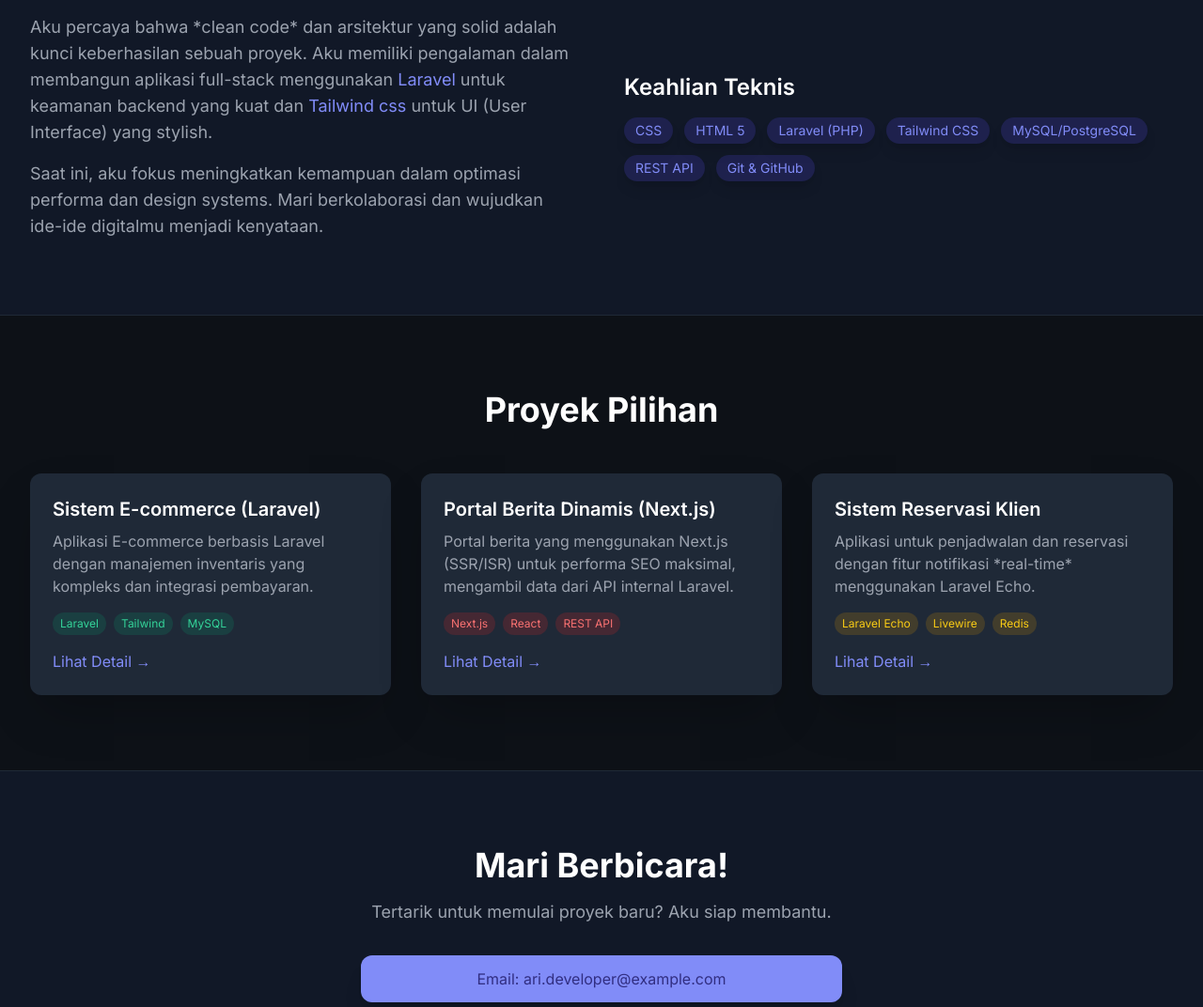
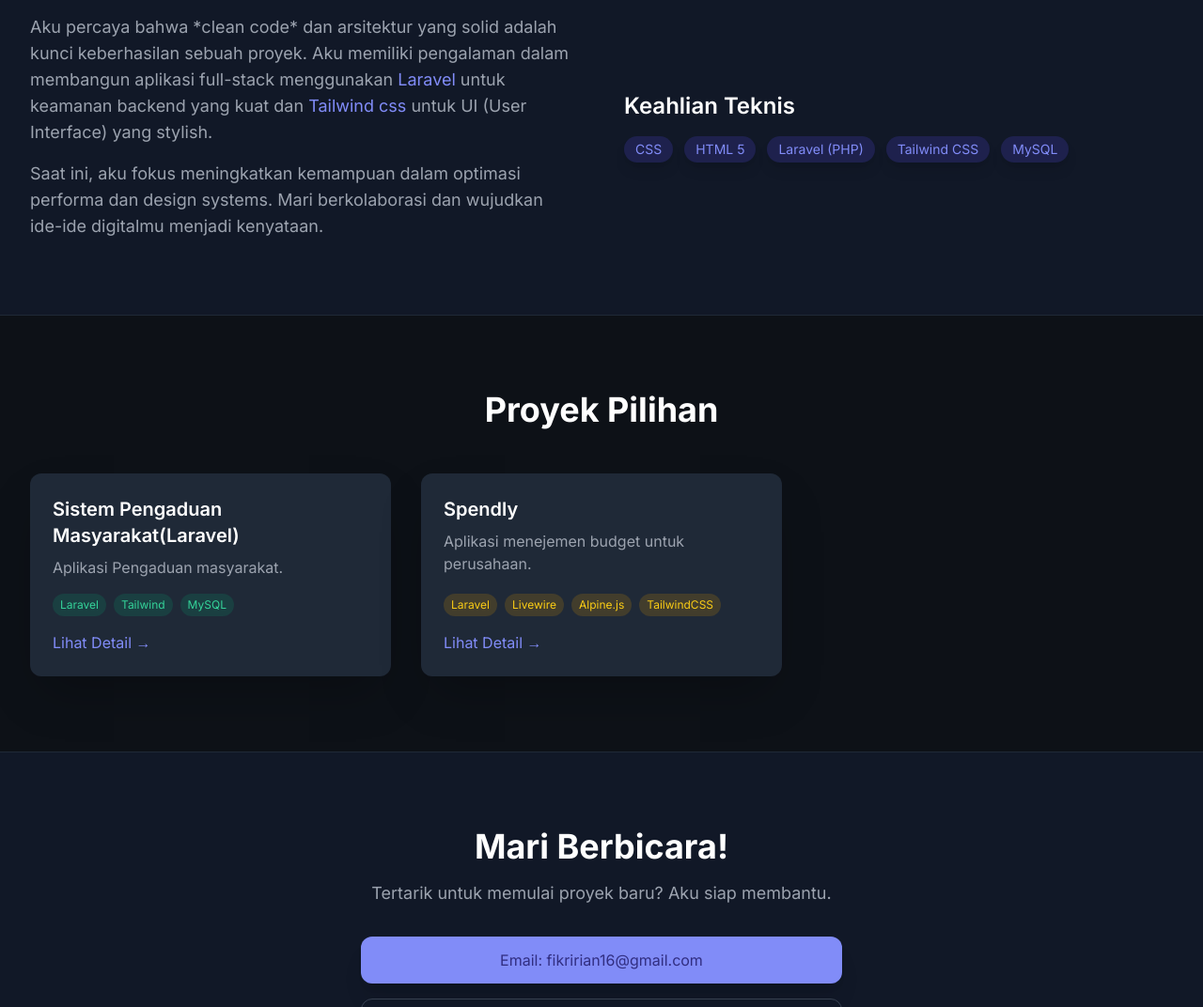
Before and after one commit to rian18-ari/ari-dev-rian-fikri-hafiz-250458302040, a website: page index.html in a window 1280 px wide. Shown: the part 660-1732 px from the top of the page at 94% size. Drawn offline with nearby package versions, Linux system fonts and the light colour scheme.

Commit message:
Revise project details and update contact email
Updated project descriptions and removed some projects.

```diff
--- a/index.html
+++ b/index.html
@@ -86,9 +86,7 @@
                         <span class="bg-indigo-600/20 text-indigo-400 text-sm font-medium px-3 py-1 rounded-full shadow-lg">HTML 5</span>
                         <span class="bg-indigo-600/20 text-indigo-400 text-sm font-medium px-3 py-1 rounded-full shadow-lg">Laravel (PHP)</span>
                         <span class="bg-indigo-600/20 text-indigo-400 text-sm font-medium px-3 py-1 rounded-full shadow-lg">Tailwind CSS</span>
-                        <span class="bg-indigo-600/20 text-indigo-400 text-sm font-medium px-3 py-1 rounded-full shadow-lg">MySQL/PostgreSQL</span>
-                        <span class="bg-indigo-600/20 text-indigo-400 text-sm font-medium px-3 py-1 rounded-full shadow-lg">REST API</span>
-                        <span class="bg-indigo-600/20 text-indigo-400 text-sm font-medium px-3 py-1 rounded-full shadow-lg">Git & GitHub</span>
+                        <span class="bg-indigo-600/20 text-indigo-400 text-sm font-medium px-3 py-1 rounded-full shadow-lg">MySQL</span>
                     </div>
                 </div>
             </div>
@@ -104,8 +102,8 @@
 
                 <!-- Project Card 1 -->
                 <div class="project-card bg-gray-800 p-6 rounded-xl shadow-2xl flex flex-col">
-                    <h3 class="text-xl font-semibold text-white mb-2">Sistem E-commerce (Laravel)</h3>
-                    <p class="text-gray-400 mb-4 flex-grow">Aplikasi E-commerce berbasis Laravel dengan manajemen inventaris yang kompleks dan integrasi pembayaran.</p>
+                    <h3 class="text-xl font-semibold text-white mb-2">Sistem Pengaduan Masyarakat(Laravel)</h3>
+                    <p class="text-gray-400 mb-4 flex-grow">Aplikasi Pengaduan masyarakat.</p>
                     <div class="flex flex-wrap gap-2 mb-4">
                          <span class="bg-emerald-600/20 text-emerald-400 text-xs px-2 py-1 rounded-full">Laravel</span>
                          <span class="bg-emerald-600/20 text-emerald-400 text-xs px-2 py-1 rounded-full">Tailwind</span>
@@ -114,26 +112,15 @@
                     <button onclick="showProjectDetail('E-commerce', 'Proyek ini menampilkan fitur penuh dari Laravel, termasuk otentikasi, manajemen CRUD, dan sistem keranjang belanja asinkron.')" class="mt-auto text-indigo-400 hover:text-indigo-300 font-medium text-left">Lihat Detail &rarr;</button>
                 </div>
 
-                <!-- Project Card 2 -->
-                <div class="project-card bg-gray-800 p-6 rounded-xl shadow-2xl flex flex-col">
-                    <h3 class="text-xl font-semibold text-white mb-2">Portal Berita Dinamis (Next.js)</h3>
-                    <p class="text-gray-400 mb-4 flex-grow">Portal berita yang menggunakan Next.js (SSR/ISR) untuk performa SEO maksimal, mengambil data dari API internal Laravel.</p>
-                    <div class="flex flex-wrap gap-2 mb-4">
-                         <span class="bg-red-600/20 text-red-400 text-xs px-2 py-1 rounded-full">Next.js</span>
-                         <span class="bg-red-600/20 text-red-400 text-xs px-2 py-1 rounded-full">React</span>
-                         <span class="bg-red-600/20 text-red-400 text-xs px-2 py-1 rounded-full">REST API</span>
-                    </div>
-                    <button onclick="showProjectDetail('Portal Berita', 'Menggunakan arsitektur Headless CMS, di mana konten dikelola di Laravel (API) dan tampilan di-render oleh Next.js.')" class="mt-auto text-indigo-400 hover:text-indigo-300 font-medium text-left">Lihat Detail &rarr;</button>
-                </div>
-
                 <!-- Project Card 3 -->
                 <div class="project-card bg-gray-800 p-6 rounded-xl shadow-2xl flex flex-col">
-                    <h3 class="text-xl font-semibold text-white mb-2">Sistem Reservasi Klien</h3>
-                    <p class="text-gray-400 mb-4 flex-grow">Aplikasi untuk penjadwalan dan reservasi dengan fitur notifikasi *real-time* menggunakan Laravel Echo.</p>
+                    <h3 class="text-xl font-semibold text-white mb-2">Spendly</h3>
+                    <p class="text-gray-400 mb-4 flex-grow">Aplikasi menejemen budget untuk perusahaan.</p>
                     <div class="flex flex-wrap gap-2 mb-4">
-                         <span class="bg-yellow-600/20 text-yellow-400 text-xs px-2 py-1 rounded-full">Laravel Echo</span>
+                         <span class="bg-yellow-600/20 text-yellow-400 text-xs px-2 py-1 rounded-full">Laravel</span>
                          <span class="bg-yellow-600/20 text-yellow-400 text-xs px-2 py-1 rounded-full">Livewire</span>
-                         <span class="bg-yellow-600/20 text-yellow-400 text-xs px-2 py-1 rounded-full">Redis</span>
+                         <span class="bg-yellow-600/20 text-yellow-400 text-xs px-2 py-1 rounded-full">Alpine.js</span>
+                         <span class="bg-yellow-600/20 text-yellow-400 text-xs px-2 py-1 rounded-full">TailwindCSS</span>
                     </div>
                     <button onclick="showProjectDetail('Sistem Reservasi', 'Sistem yang memanfaatkan Livewire untuk interaktivitas dan Laravel Echo untuk komunikasi *real-time* antar pengguna.')" class="mt-auto text-indigo-400 hover:text-indigo-300 font-medium text-left">Lihat Detail &rarr;</button>
                 </div>
@@ -149,7 +136,7 @@
             <p class="text-lg text-gray-400 mb-8">Tertarik untuk memulai proyek baru? Aku siap membantu.</p>
             <div class="space-y-4">
                 <a href="mailto:ari.developer@example.com" class="block w-full px-8 py-3 border border-transparent text-base font-medium rounded-xl text-indigo-900 bg-indigo-400 hover:bg-indigo-300 shadow-xl transition duration-300">
-                    Email: ari.developer@example.com
+                    Email: fikririan16@gmail.com
                 </a>
                 <a href="https://github.com/rian18-ari" target="_blank" class="block w-full px-8 py-3 border border-gray-700 text-base font-medium rounded-xl text-gray-300 hover:bg-gray-700 transition duration-300">
                     GitHub: /rian18-ari
```
